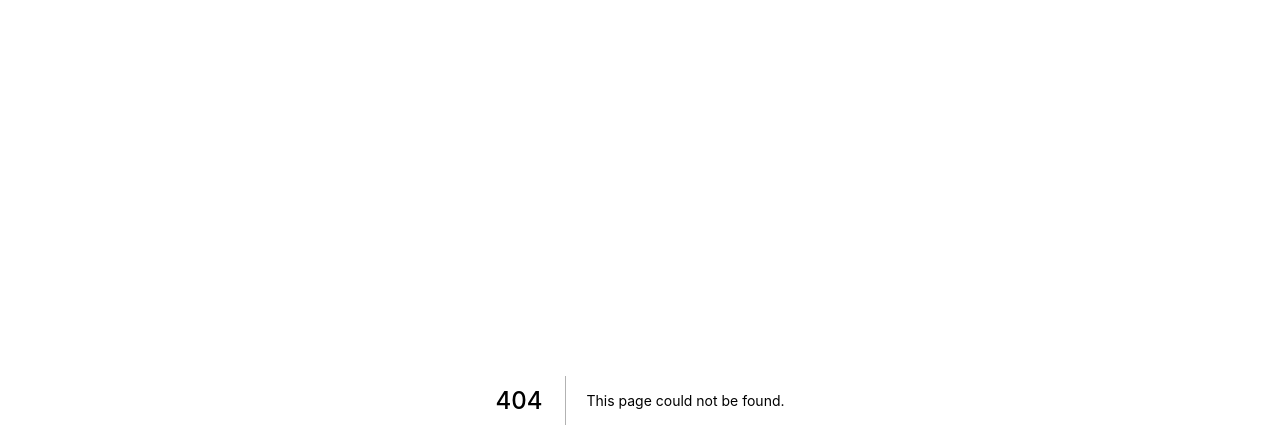
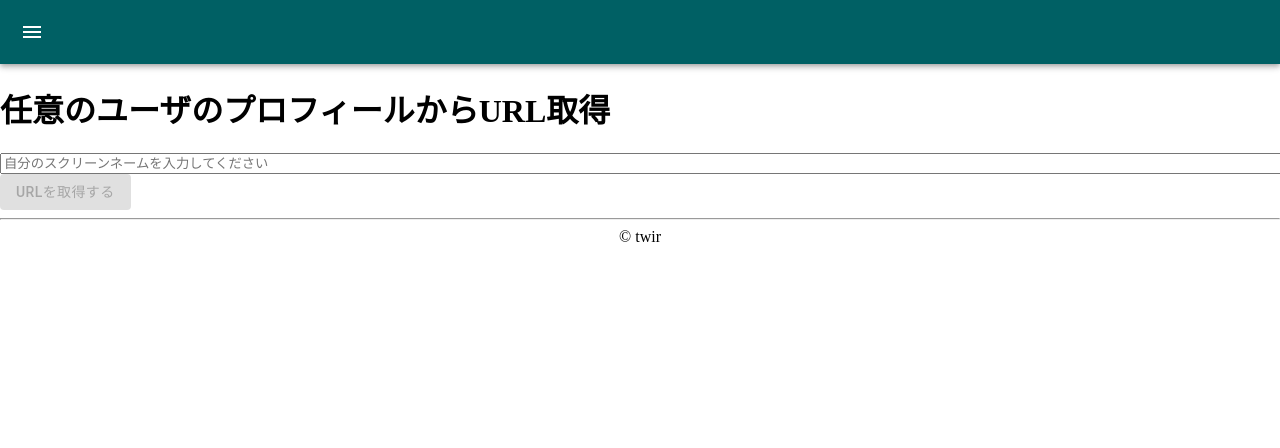
Before and after one commit to rrih/twir, a Next.js app: page /url in a window 1280 px wide. Before the commit this address had no page. Shown: the top 448 px of the page. Built offline with nearby package versions, Linux system fonts and the light colour scheme.

Commit message:
:sparkles: 雛形作成

```diff
--- a/components/Layout.tsx
+++ b/components/Layout.tsx
@@ -80,6 +80,10 @@ const ListIcon = () => (
 			</ListItem>
 			<Divider />
 			<ListItem button>
+				<a href={`${url}/url`}>プロフィールURL取得</a>
+			</ListItem>
+			<Divider />
+			<ListItem button>
 				<a href={`${url}/search`}>検索</a>
 			</ListItem>
 			<Divider />
--- /dev/null
+++ b/pages/url/index.tsx
@@ -0,0 +1,32 @@
+import React, { FC, useState } from "react"
+import { Button, MuiThemeProvider } from "@material-ui/core"
+import { Layout } from "../../components/Layout"
+import { theme } from "../../utils/theme"
+import { SearchTweetInput } from "../../styles"
+
+const Index: FC = () => {
+    const [screenName, setScreenName] = useState<string>('')
+
+    const getUrlsByFollowwProfile = () => {
+        // フォロイーのプロフィールからURLを取得
+    }
+
+    return (
+        <>
+            <MuiThemeProvider theme={theme}>
+                <Layout title="twir">
+                    <h1>任意のユーザのプロフィールからURL取得</h1>
+                    <SearchTweetInput
+                        type="text"
+                        placeholder="自分のスクリーンネームを入力してください"
+                        onChange={(e: any) => setScreenName(e.target.value)}
+                    />
+                    <Button variant="contained" color="secondary" type="submit" onClick={getUrlsByFollowwProfile} disabled={!screenName}>
+                        URLを取得する
+                    </Button>
+                </Layout>
+            </MuiThemeProvider>
+        </>
+    )
+}
+export default Index
```
